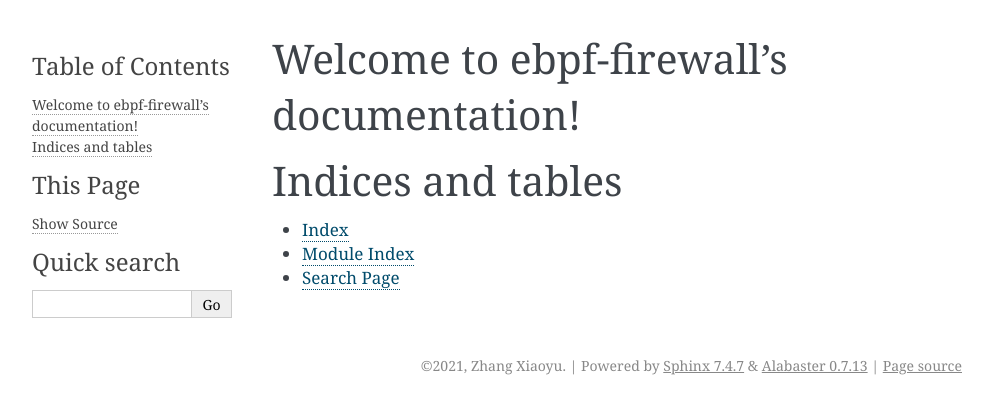
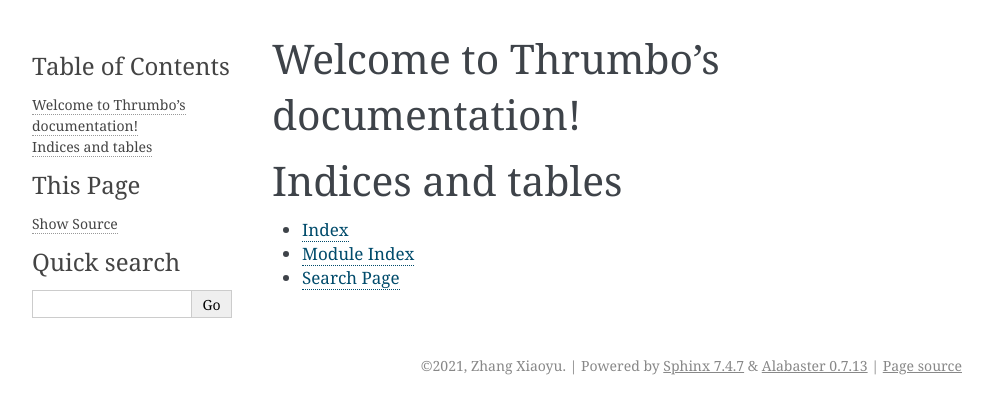
Before and after one commit to gsTanthalas/ebpf-firewall, a Sphinx documentation site: the page built from docs/index.rst, in a window 1280 px wide. Shown: the top 414 px of the page, without its empty margins (148-1141 px from the left). Built offline with Sphinx 7.4.7, drawn with Linux system fonts in a browser that asks for light colours.

```diff
--- a/docs/conf.py
+++ b/docs/conf.py
@@ -17,7 +17,7 @@
 
 # -- Project information -----------------------------------------------------
 
-project = 'ebpf-firewall'
+project = 'Thrumbo'
 copyright = '2021, Zhang Xiaoyu'
 author = 'Zhang Xiaoyu'
 
--- a/docs/index.rst
+++ b/docs/index.rst
@@ -3,7 +3,7 @@
    You can adapt this file completely to your liking, but it should at least
    contain the root `toctree` directive.
 
-Welcome to ebpf-firewall's documentation!
+Welcome to Thrumbo's documentation!
 =========================================
 
 .. toctree::
```
Also changed, not shown: README.md (+12 -1 lines).
